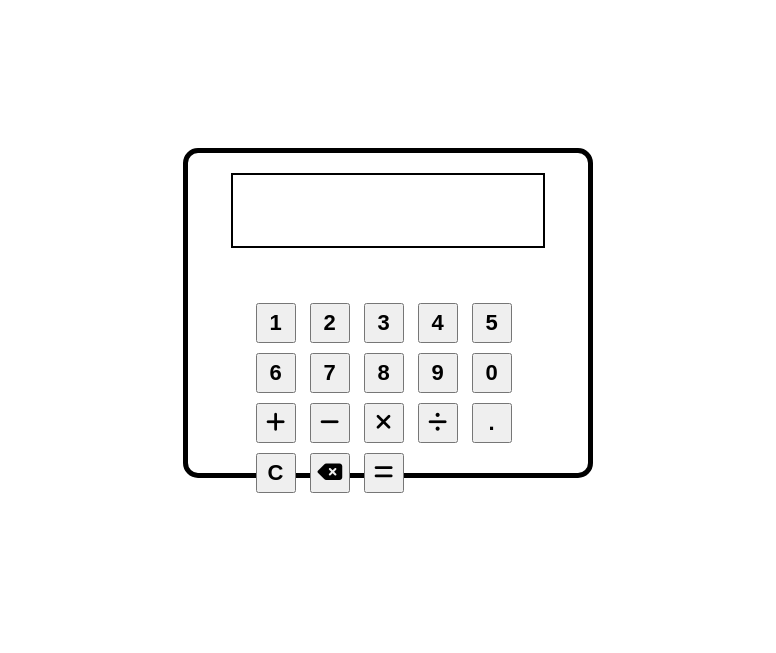
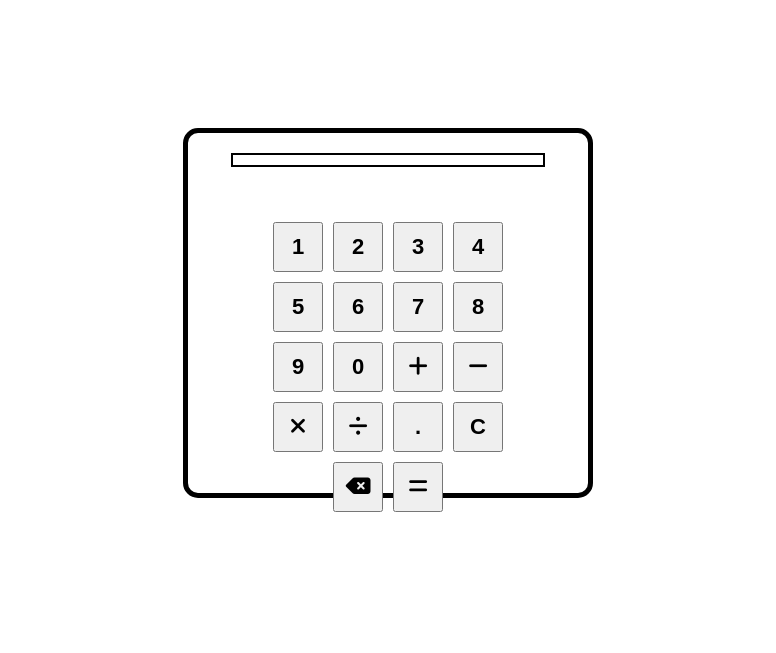
Before and after one commit to jholson1030/odin-calculator, a website: page index.html in a window 1280 px wide. Shown: the part 87-740 px from the top of the page, without its empty margins (252-1028 px from the left). Drawn offline with Linux system fonts and the light colour scheme.

Commit message:
Style all buttons

```diff
--- a/style.css
+++ b/style.css
@@ -39,9 +39,9 @@ h1 {
     border: solid 5px black;
     border-radius: 15px;
     width: 20vw;
-    height: 40vh;
+    height: 45vh;
     max-width: 400px;
-    max-height: 700px;
+    max-height: 800px;
 
 }
 
@@ -58,19 +58,27 @@ h1 {
 }
 
 #buttons-container {
-    height: 175px;
-    width: 275px;
+    height: 325px;
+    width: 300px;
     display: flex;
     justify-content: center;
     align-items: center;
     flex-wrap: wrap;
 }
+.buttons {
+    display: flex;
+    justify-content: center;
+    flex-wrap: wrap;
+    width: 270px;
+}
+
+
 
 button {
     font-size: 22px;
     font-weight: bold;
-    width: 40px;
-    height: 40px;
+    width: 50px;
+    height: 50px;
     margin: 5px;
     text-decoration: none;
 }
```
